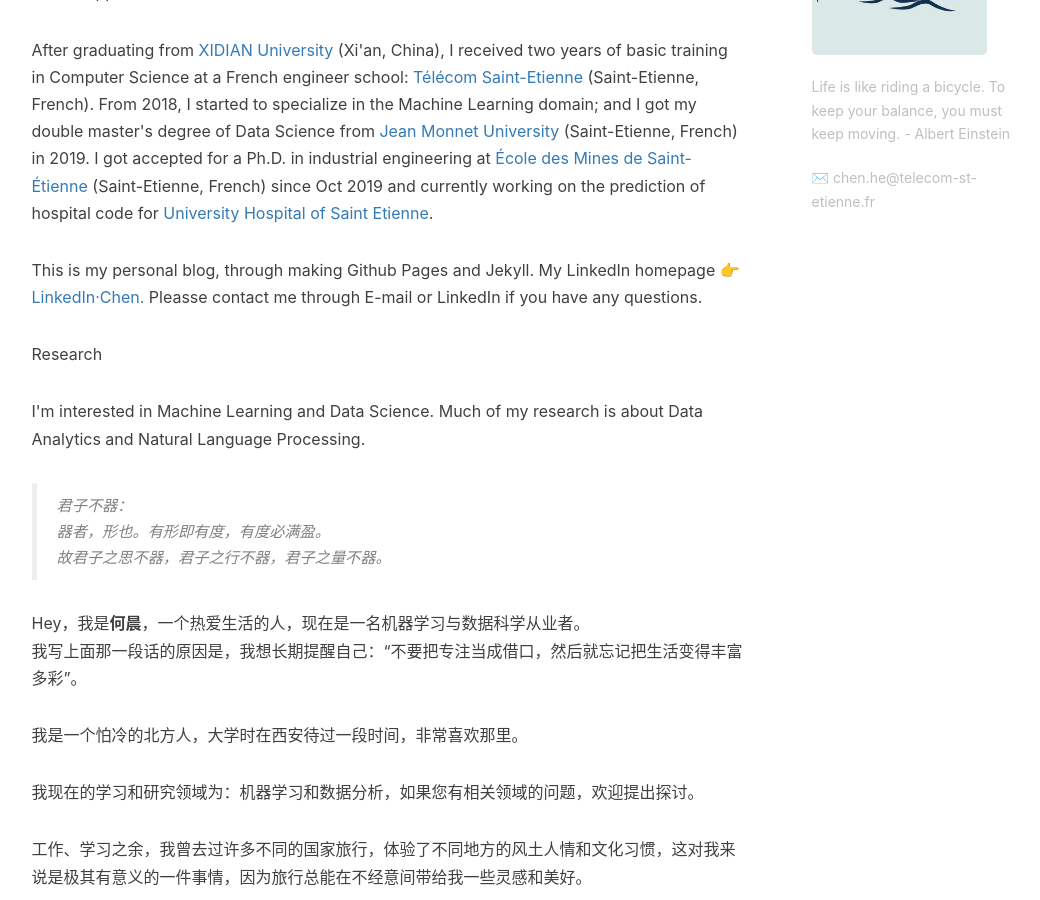
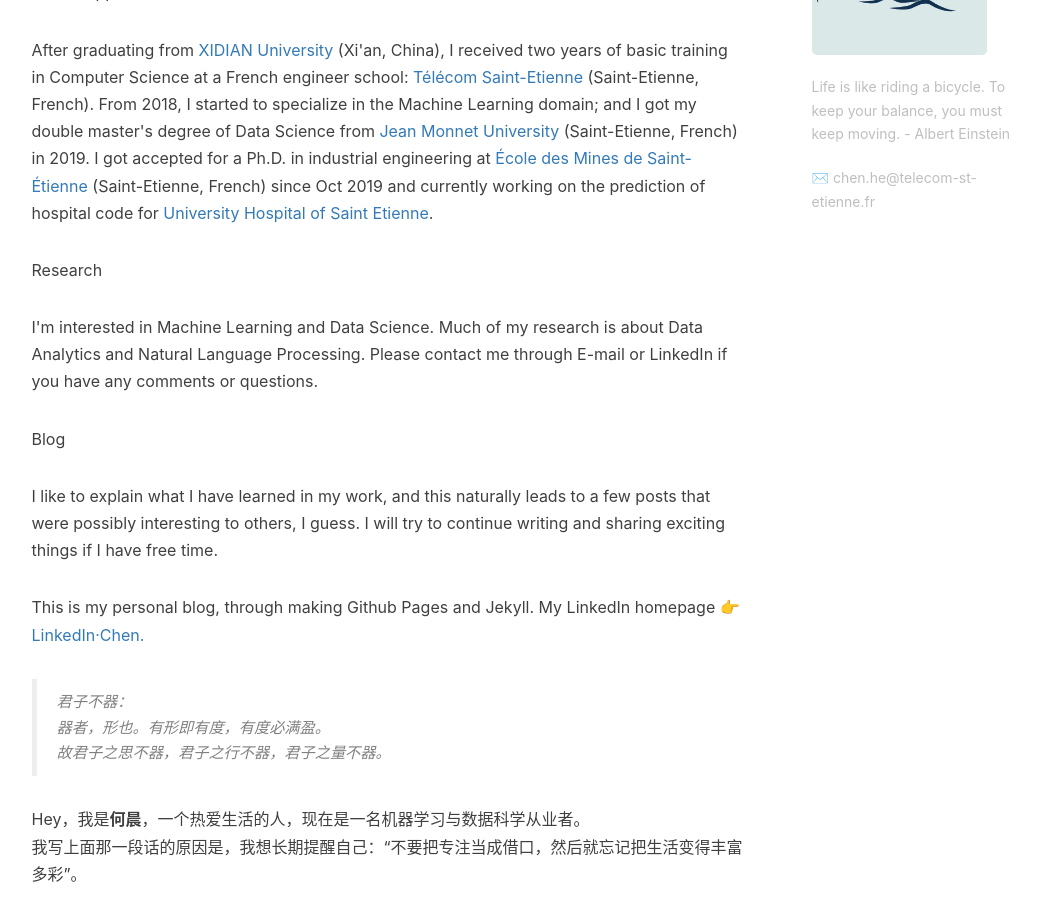
Before and after one commit to he-chen-95/he-chen-95.github.io, a Jekyll site: the page built from about.html, in a window 1280 px wide and 900 px high, scrolled down 746 px. Shown: the whole window, without its empty margins (136-1176 px from the left). Built offline with Jekyll 4.4.1, drawn with Linux system fonts in a browser that asks for light colours; nearby versions of some CDN libraries; comment, search, counter and statistics services are not loaded.

Commit message:
Update about.html

```diff
--- a/about.html
+++ b/about.html
@@ -16,17 +16,21 @@
     <blockquote><p>Yet another Junior Machine Learning Engineer. <br>
     Yet another Life-long Student.</p></blockquote>
 
-    <p>Hi, I am <strong>Chen HE</strong>，you can call me <strong>Chen</strong>. I am a Junior Machine Learning Engineer and currently studying in France.</p>
+    <p> Hi, I am <strong>Chen HE</strong>，you can call me <strong>Chen</strong>. I am a Junior Machine Learning Engineer and currently studying in France.</p>
 
     <p> I've been programming since I was a graduate student, writing some web pages, mobile applications, using machine learning and data mining algorithms to discover knowledge and patterns from some pulicly available datasets. My first internship was the development of a mobile app.</p>
 
     <p> After graduating from <a href="https://en.xidian.edu.cn/">XIDIAN University</a> (Xi'an, China), I received two years of basic training in Computer Science at a French engineer school: <a href="https://www.telecom-st-etienne.fr/">Télécom Saint-Etienne</a> (Saint-Etienne, French). From 2018, I started to specialize in the Machine Learning domain; and I got my double master's degree of Data Science from <a href="https://www.univ-st-etienne.fr/en/index.html">Jean Monnet University</a> (Saint-Etienne, French) in 2019. I got accepted for a Ph.D. in industrial engineering at <a href="https://www.mines-stetienne.fr/">École des Mines de Saint-Étienne</a> (Saint-Etienne, French) since Oct 2019 and currently working on the prediction of hospital code for <a href="http://www.chu-st-etienne.fr/">University Hospital of Saint Etienne</a>.</p>
 
-    <p>This is my personal blog, through making Github Pages and Jekyll. My LinkedIn homepage 👉 <a href="https://www.linkedin.com/in/chen-he-055b51110/">LinkedIn·Chen.</a> Pleasse contact me through E-mail or LinkedIn if you have any questions.</p>
-
     <heading>Research</heading>
 
-    <p>I'm interested in Machine Learning and Data Science. Much of my research is about Data Analytics and Natural Language Processing.</p>
+    <p>I'm interested in Machine Learning and Data Science. Much of my research is about Data Analytics and Natural Language Processing. Please contact me through E-mail or LinkedIn if you have any comments or questions.</p>
+
+    <heading>Blog</heading>
+
+    <p> I like to explain what I have learned in my work, and this naturally leads to a few posts that were possibly interesting to others, I guess. I will try to continue writing and sharing exciting things if I have free time.</p>
+
+    <p> This is my personal blog, through making Github Pages and Jekyll. My LinkedIn homepage 👉 <a href="https://www.linkedin.com/in/chen-he-055b51110/">LinkedIn·Chen.</a> </p>
 
     <!--
     <h5>Talks</h5>
```
